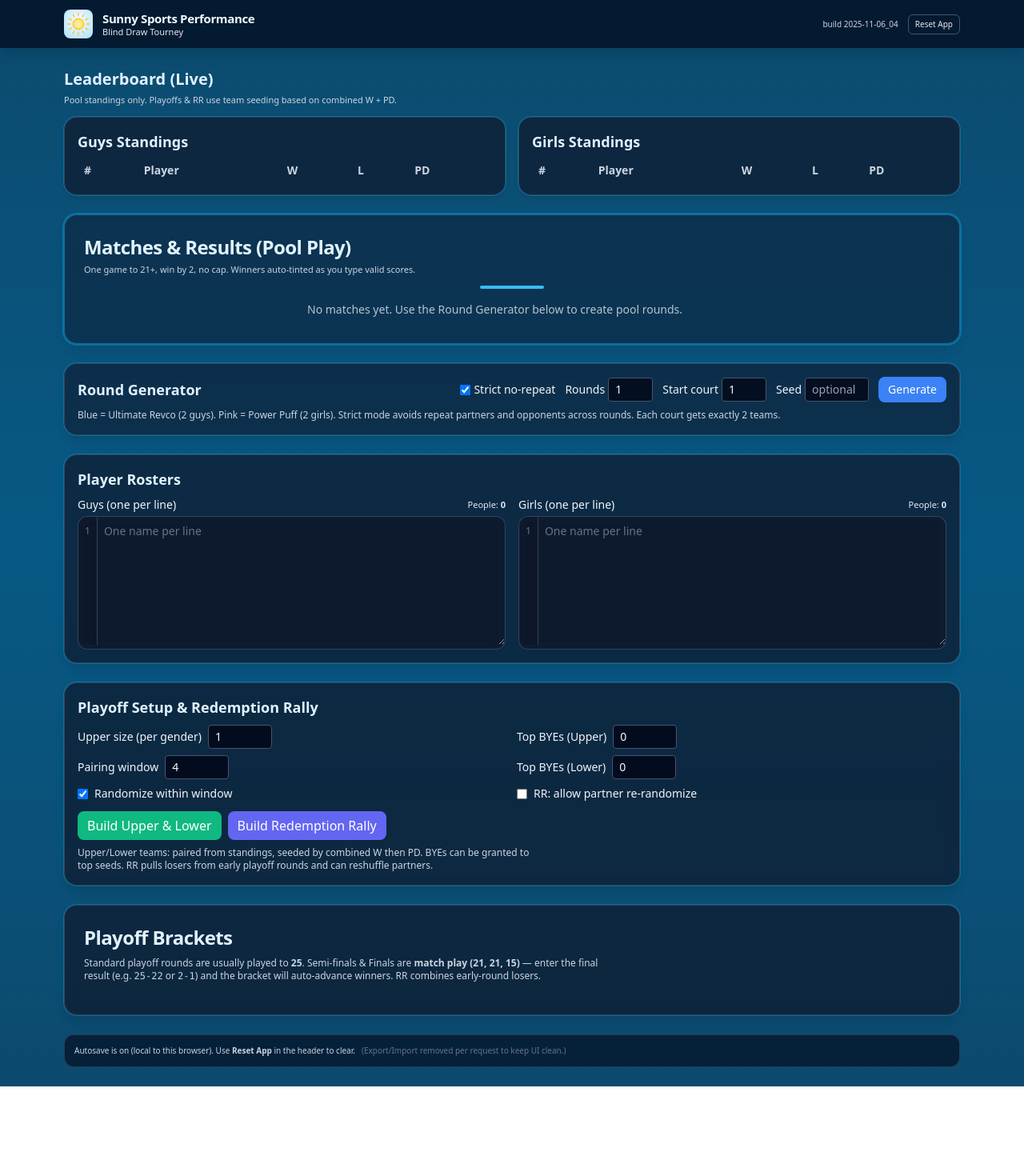
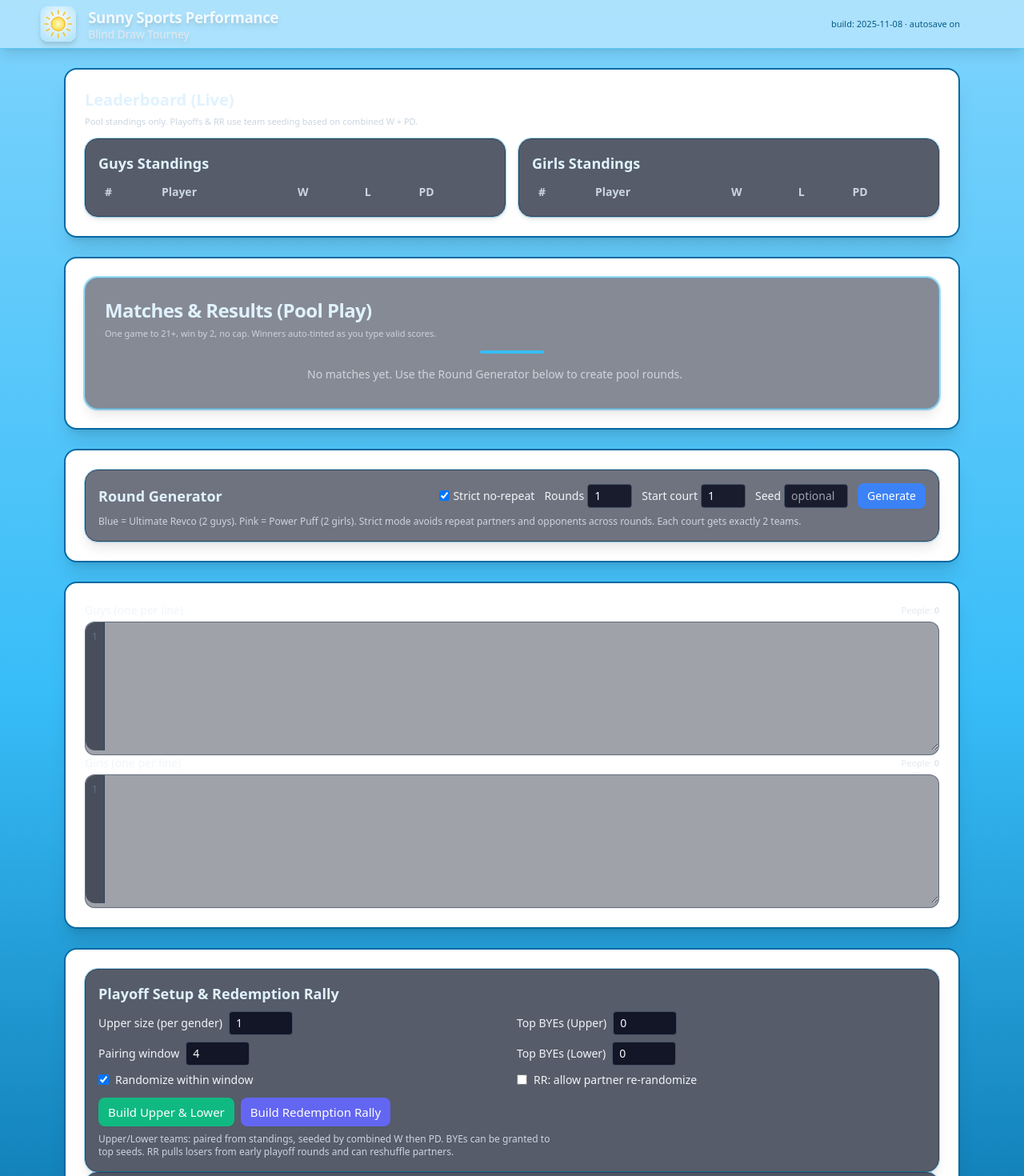
Before and after one commit to sunserigabby-byte/blind-draw-tourney, a React (Vite) app: page / in a window 1280 px wide. Shown: the top 1470 px of the page at 80% size. Before the commit the page ends 1358 px from the top, so only its background shows below. Built offline with nearby package versions, Linux system fonts and the light colour scheme.

Commit message:
Update App.tsx

```diff
--- a/src/App.tsx
+++ b/src/App.tsx
@@ -2522,113 +2522,78 @@ export default function BlindDrawTourneyApp() {
   ]);
 
   return (
-    <main className="min-h-screen bg-gradient-to-b from-sky-900 via-sky-800 to-sky-900 text-slate-100 antialiased">
-      <header className="sticky top-0 z-10 bg-slate-950/70 backdrop-blur border-b border-sky-700/60 shadow-lg">
+<main className="min-h-screen bg-gradient-to-b from-sky-300 via-sky-400 to-sky-700 text-slate-800 antialiased">
+  <header className="sticky top-0 z-20 bg-sky-200/80 backdrop-blur border-b border-sky-400/70 shadow-lg">
     <div className="max-w-6xl mx-auto px-4 py-3 flex items-center justify-between gap-3">
+      <div className="flex items-center gap-3 scale-125 drop-shadow-md">
         <SunnyLogo />
-          <div className="flex items-center gap-3 text-[10px] text-slate-300">
-            <span>
-              build{' '}
-              2025-11-06_04
-            </span>
-            <button
-              className="px-2 py-1 border border-slate-600 rounded-md hover:bg-slate-900/70 text-slate-200"
-              onClick={() => {
-                localStorage.removeItem(
-                  'sunnysports.autosave'
-                );
-                location.reload();
-              }}
-            >
-              Reset App
-            </button>
+      </div>
+      <div className="text-[11px] text-sky-800 font-medium">
+        build: 2025-11-08 · autosave on
       </div>
     </div>
   </header>
 
-      <div className="max-w-6xl mx-auto px-4 py-6 space-y-6">
-        {/* Leaderboard */}
-        <Leaderboard
-          matches={matches}
-          guysText={guysText}
-          girlsText={girlsText}
-        />
-
-        {/* Matches (pool) */}
-        <MatchesView
-          matches={matches}
-          setMatches={setMatches}
-        />
-
-        {/* Generator */}
+  <div className="max-w-6xl mx-auto px-4 py-6 space-y-6 text-[15px] leading-relaxed">
+    {/* Each major card area */}
+    <section className="bg-white border-2 border-sky-700 rounded-2xl shadow-xl p-6">
+      <Leaderboard matches={matches} guysText={guysText} girlsText={girlsText} />
+    </section>
+
+    <section className="bg-white border-2 border-sky-700 rounded-2xl shadow-xl p-6">
+      <MatchesView matches={matches} setMatches={setMatches} />
+    </section>
+
+    <section className="bg-white border-2 border-sky-700 rounded-2xl shadow-xl p-6">
       <RoundGenerator
         guysText={guysText}
         girlsText={girlsText}
         matches={matches}
         setMatches={setMatches}
       />
-
-        {/* Rosters */}
-        <section className="bg-slate-900/70 backdrop-blur rounded-2xl shadow-lg ring-1 ring-sky-500/40 p-4 border border-slate-700">
-          <h2 className="text-lg font-semibold text-sky-100 mb-2">
-            Player Rosters
-          </h2>
-          <div className="grid md:grid-cols-2 gap-4">
+    </section>
+
+    <section className="bg-white border-2 border-sky-700 rounded-2xl shadow-xl p-6">
       <LinedTextarea
         id="guys"
         label="Guys"
         value={guysText}
-              onChange={(e) =>
-                setGuysText(
-                  e.target.value
-                )
-              }
-              placeholder="One name per line"
+        onChange={(e) => setGuysText(e.target.value)}
       />
       <LinedTextarea
         id="girls"
         label="Girls"
         value={girlsText}
-              onChange={(e) =>
-                setGirlsText(
-                  e.target.value
-                )
-              }
-              placeholder="One name per line"
-            />
-          </div>
+        onChange={(e) => setGirlsText(e.target.value)}
+      />
     </section>
 
-        {/* Playoffs + Brackets */}
+    <section className="bg-white border-2 border-sky-700 rounded-2xl shadow-xl p-6">
       <PlayoffBuilder
         matches={matches}
         guysText={guysText}
         girlsText={girlsText}
         setBrackets={setBrackets}
       />
-        <BracketView
-          brackets={brackets}
-          setBrackets={setBrackets}
-        />
-
-        {/* Data & backup */}
-        <section className="bg-slate-950/60 rounded-xl p-3 text-[10px] text-slate-300 border border-slate-700/80">
-          <div className="flex items-center gap-2 flex-wrap">
-            <span>
-              Autosave is on (local to this
-              browser). Use{' '}
-              <strong>
-                Reset App
-              </strong>{' '}
-              in the header to clear.
-            </span>
-            <span className="text-slate-500">
-              (Export/Import removed per
-              request to keep UI clean.)
-            </span>
-          </div>
+      <BracketView brackets={brackets} setBrackets={setBrackets} />
     </section>
+
+    <section className="bg-sky-100 border border-sky-400 rounded-xl p-3 text-[12px] text-sky-700">
+      <div className="flex flex-wrap items-center gap-2">
+        <button
+          className="px-3 py-1 border border-red-500 rounded text-red-700 bg-red-50 hover:bg-red-100"
+          onClick={() => {
+            localStorage.removeItem('sunnysports.autosave');
+            location.reload();
+          }}
+        >
+          Reset App (clear autosave)
+        </button>
+        <span>All inputs are stored only in this browser via autosave.</span>
+      </div>
+    </section>
   </div>
 </main>
-  );
-}
+
+  );
+}
```
Lines whose indentation alone changed are shown as unchanged.
